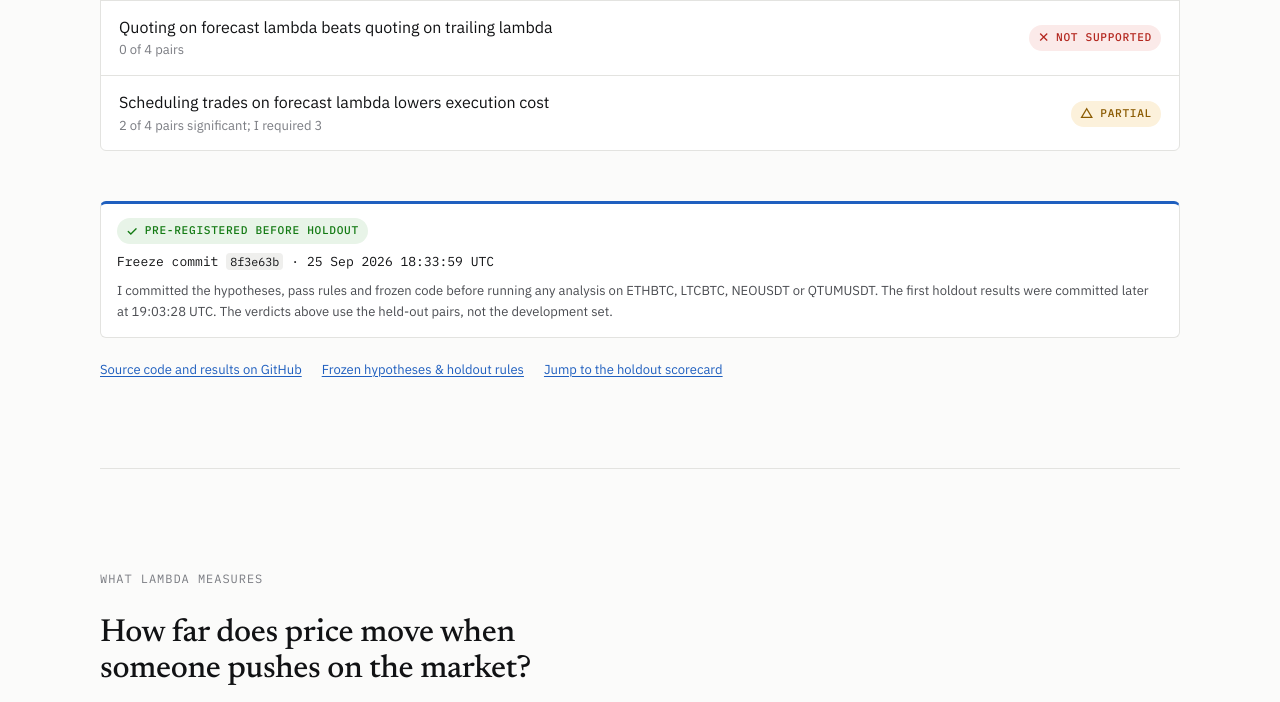
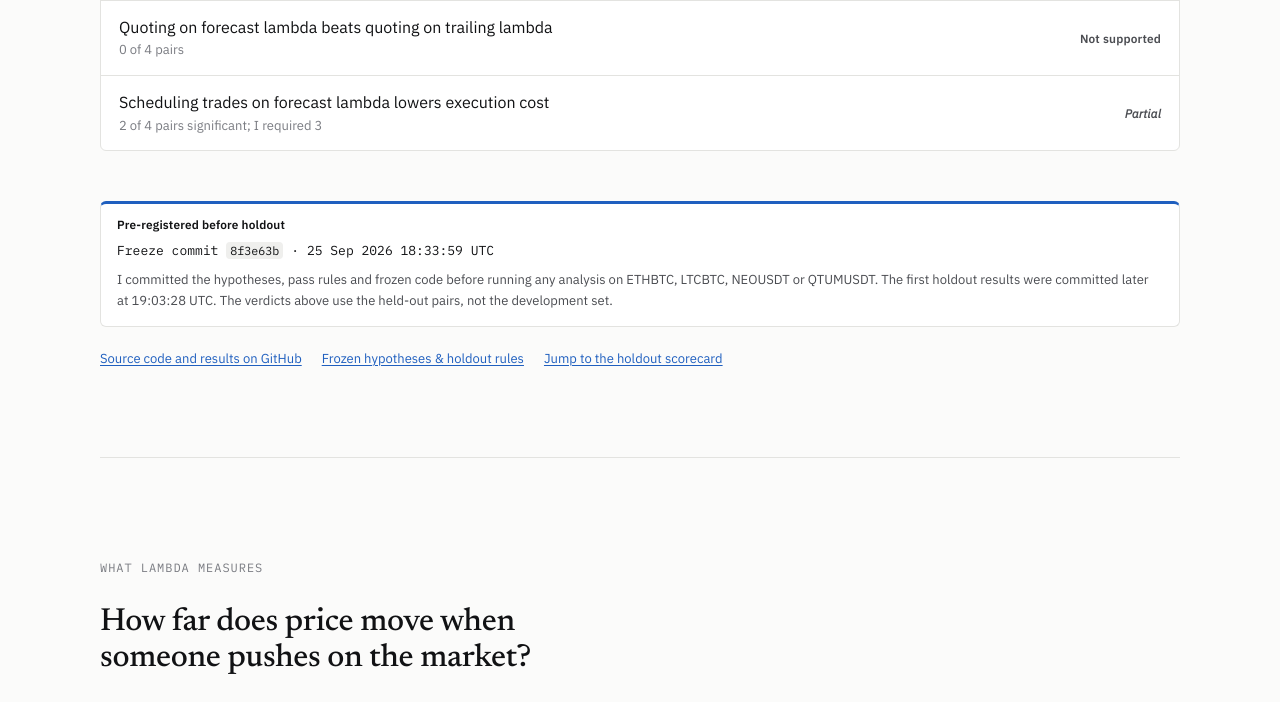
Before and after one commit to mtk1606/Kyle-s-Lambda-is-not-a-constant, a website built with Vite: page site/index.html in a window 1280 px wide. Shown: the part 1048-1750 px from the top of the page. Built offline with nearby package versions, Linux system fonts and the light colour scheme.

Commit message:
Replace status pills with editorial labels
Remove traffic-light badge styling and iconography across the research site. Preserve the semantic status classes while presenting them as restrained editorial text.

```diff
--- a/site/src/styles.css
+++ b/site/src/styles.css
@@ -211,38 +211,33 @@ h4 { font-family: var(--font-body); font-size: var(--step-0); font-weight: 600;
 .verdicts .claim small { display: block; color: var(--ink-3); font-size: var(--step--1); }
 .verdicts caption, .verdicts .cap { text-align: left; padding: 12px 18px; font-family: var(--font-mono); font-size: 0.72rem; letter-spacing: 0.06em; text-transform: uppercase; color: var(--ink-3); background: var(--paper); border-bottom: 1px solid var(--rule); }
 
-/* ---------------------------------------------------------------- status labels */
+/* ---------------------------------------------------------------- editorial status labels
+   Status is conveyed typographically rather than with traffic-light pills. This keeps
+   the page closer to a research note than a dashboard or generated product UI. */
 .status {
-  display: inline-flex;
-  align-items: center;
-  gap: 6px;
-  font-family: var(--font-mono);
-  font-size: 0.7rem;
-  font-weight: 500;
-  letter-spacing: 0.06em;
-  text-transform: uppercase;
-  padding: 3px 8px;
-  border-radius: 999px;
+  display: inline-block;
+  font-family: var(--font-body);
+  font-size: 0.74rem;
+  font-weight: 600;
+  letter-spacing: 0.015em;
+  text-transform: none;
+  line-height: 1.25;
+  padding: 0;
+  border: 0;
+  border-radius: 0;
+  background: transparent;
   white-space: nowrap;
-  border: 1px solid transparent;
   justify-self: start;
   align-self: start;
 }
-.status::before { font-family: var(--font-body); font-size: 0.85rem; line-height: 1; }
-.status.supported { color: var(--good); background: var(--good-bg); }
-.status.supported::before { content: "✓"; }
-.status.not { color: var(--bad); background: var(--bad-bg); }
-.status.not::before { content: "✕"; }
-.status.partial { color: var(--partial); background: var(--partial-bg); }
-.status.partial::before { content: "△"; }
-.status.insufficient { color: var(--neutral); background: var(--neutral-bg); }
-.status.insufficient::before { content: "○"; }
-.status.exploratory { color: var(--accent); border-color: var(--accent); background: transparent; }
-.status.exploratory::before { content: "◇"; }
-.status.offline { color: var(--neutral); border-color: var(--rule-strong); background: transparent; }
-.status.offline::before { content: "□"; }
-.status.dev { color: var(--ink-2); border-color: var(--rule-strong); background: transparent; }
-.status.dev::before { content: "·"; font-weight: 700; }
+.status::before { content: none !important; }
+.status.supported { color: var(--ink); }
+.status.not { color: var(--ink-2); }
+.status.partial { color: var(--ink-2); font-style: italic; }
+.status.insufficient,
+.status.offline,
+.status.dev { color: var(--ink-3); font-weight: 500; }
+.status.exploratory { color: var(--accent); font-weight: 500; }
 
 /* ---------------------------------------------------------------- figures */
 figure { margin: 0; }
```
